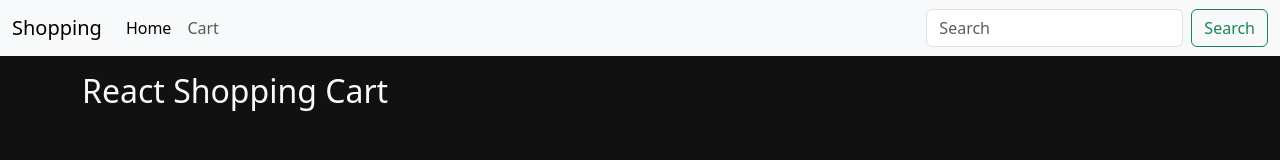
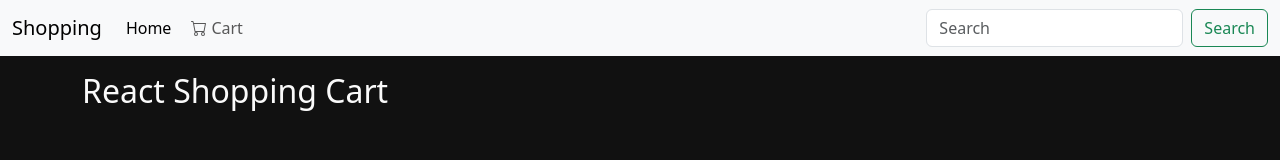
Before and after one commit to dori-dev/react-cart, a React (Vite) app: page / in a window 1280 px wide. Shown: the top 160 px of the page. Built offline with nearby package versions, Linux system fonts and the light colour scheme.

Commit message:
Add react icons

```diff
--- a/package.json
+++ b/package.json
@@ -12,7 +12,8 @@
   "dependencies": {
     "bootstrap": "^5.3.3",
     "react": "^18.3.1",
-    "react-dom": "^18.3.1"
+    "react-dom": "^18.3.1",
+    "react-icons": "^5.3.0"
   },
   "devDependencies": {
     "@eslint/js": "^9.8.0",
--- a/src/components/Navbar.jsx
+++ b/src/components/Navbar.jsx
@@ -1,4 +1,5 @@
 import React from "react";
+import { BsCart } from "react-icons/bs";
 
 function Navbar() {
   return (
@@ -26,7 +27,8 @@ function Navbar() {
               </a>
             </li>
             <li className="nav-item">
-              <a className="nav-link" href="#">
+              <a className="nav-link align-self-center" href="#">
+                <BsCart className="mx-1 mb-1"></BsCart>
                 Cart
               </a>
             </li>
```
Also changed, not shown: 1 other file (tests, documents, lock files or other folders).
